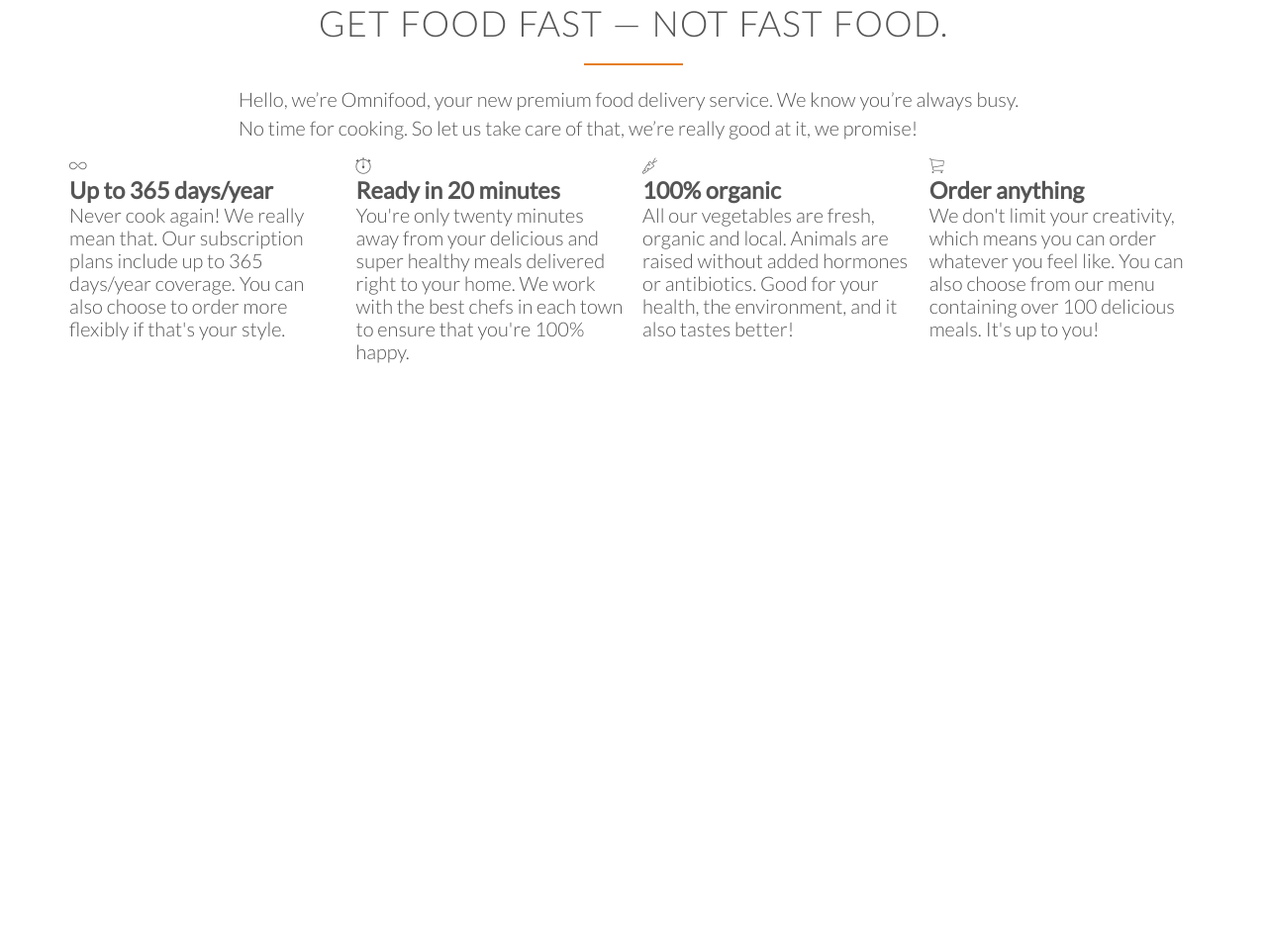
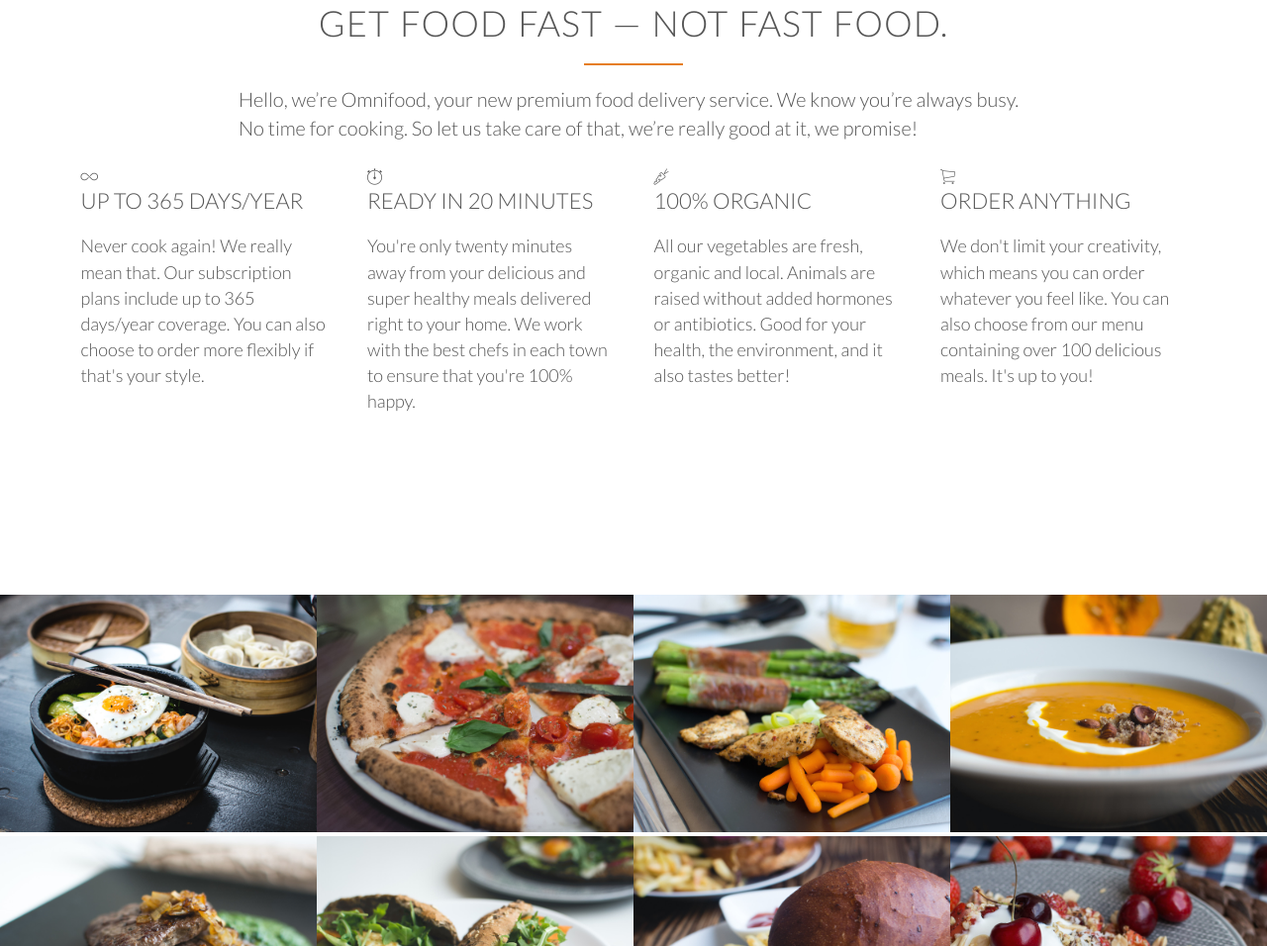
Before and after one commit to iddimsangi/omnifood, a plain HTML site: page index.html in a window 1280 px wide. Shown: the part 877-1833 px from the top of the page at 99% size. Before the commit the page ends 1335 px from the top, so only its background shows below. Drawn offline with Linux system fonts and the light colour scheme; files whose address does not match are found by name.

Commit message:
add meal section and style the photo

```diff
--- a/index.html
+++ b/index.html
@@ -36,27 +36,73 @@
                 </p>
             </div>
             <div class="row">
-                <div class="col span-1-of-4">
+                <div class="col span-1-of-4 box">
                     <i class="ion-ios-infinite-outline"></i>
                     <h3>Up to 365 days/year</h3>
                     <p>Never cook again! We really mean that. Our subscription plans include up to 365 days/year coverage. You can also choose to order more flexibly if that's your style.</p>
                 </div>
-                <div class="col span-1-of-4">
+                <div class="col span-1-of-4 box">
                     <i class="ion-ios-stopwatch-outline"></i>
                     <h3>Ready in 20 minutes</h3>
                     <p>You're only twenty minutes away from your delicious and super healthy meals delivered right to your home. We work with the best chefs in each town to ensure that you're 100% happy.</p>
                 </div>
-                <div class="col span-1-of-4">
+                <div class="col span-1-of-4 box">
                     <i class="ion-ios-nutrition-outline"></i>
                     <h3>100% organic</h3>
                     <p>All our vegetables are fresh, organic and local. Animals are raised without added hormones or antibiotics. Good for your health, the environment, and it also tastes better!</p>
                 </div>
-                <div class="col span-1-of-4">
+                <div class="col span-1-of-4 box">
                     <i class="ion-ios-cart-outline"></i>
                     <h3>Order anything</h3>
                     <p>We don't limit your creativity, which means you can order whatever you feel like. You can also choose from our menu containing over 100 delicious meals. It's up to you!</p>
                 </div>
             </div>
+        </section>
+        <section class="section-meal">
+            <ul class="meal-showcase">
+                <li>
+                    <figure class="meal-photo">
+                        <img src="resources/img/1.jpg" alt="food1">
+                    </figure>
+                </li>
+                <li>
+                    <figure class="meal-photo">
+                        <img src="resources/img/2.jpg" alt="food2">
+                    </figure>
+                </li>
+                <li>
+                    <figure class="meal-photo">
+                        <img src="resources/img/3.jpg" alt="food3">
+                    </figure>
+                </li>
+                <li>
+                    <figure class="meal-photo">
+                        <img src="resources/img/4.jpg" alt="food4">
+                    </figure>
+                </li>
+            </ul>
+             <ul class="meal-showcase">
+                <li>
+                    <figure class="meal-photo">
+                        <img src="resources/img/5.jpg" alt="food5">
+                    </figure>
+                </li>
+                <li>
+                    <figure class="meal-photo">
+                        <img src="resources/img/6.jpg" alt="food6">
+                    </figure>
+                </li>
+                <li>
+                    <figure class="meal-photo">
+                        <img src="resources/img/7.jpg" alt="food7">
+                    </figure>
+                </li>
+                <li>
+                    <figure class="meal-photo">
+                        <img src="resources/img/8.jpg" alt="food8">
+                    </figure>
+                </li>
+            </ul>
         </section>
     </body>
 </html>
--- a/resources/css/style.css
+++ b/resources/css/style.css
@@ -25,7 +25,13 @@ html{
 section{
     padding: 80px 0px;
 }
-
+.box{
+    padding: 1%;
+}
+.box p{
+    font-size: 90%;
+    line-height: 145%;
+}
 /*------------------------------------------------*/
 /*-------------HEADER SECTION-----------------------*/
 /*------------------------------------------------*/
@@ -46,10 +52,10 @@ header{
 /*------------------------------------------------*/
 /*-------------HEADING-----------------------*/
 /*------------------------------------------------*/
-h1,h2{
+h1,h2,h3{
     font-weight: 300;
     text-transform: uppercase;
-    letter-spacing: 1px;
+
 
 }
 h1{
@@ -58,12 +64,14 @@ h1{
     font-size: 240%;
     color: #fff;
     word-spacing: 3px;
+     letter-spacing: 1px;
 }
 h2{
     font-size: 180%;
     text-align: center;
     word-spacing: 2px;
     margin-bottom: 20px;
+     letter-spacing: 1px;
 }
 h2:after{
     display: block;
@@ -73,6 +81,10 @@ h2:after{
     background-color:#e67e22;
     margin: 0 auto;
     margin-top:20px;
+}
+h3{
+    font-size: 110%;
+    margin-bottom: 20px;
 }
 /*------------------------------------------------*/
 /*-------------BUTTONS----------------------------*/
@@ -150,3 +162,22 @@ h2:after{
     width: 70%;
     margin-left: 15%;
 }
+
+.meal-showcase {
+    list-style: none;
+    width: 100%;
+}
+.meal-showcase li{
+    display: block;
+    float: left;
+    width: 25%;
+}
+
+.meal-photo {
+    width: 100%;
+    margin: 0;
+}
+.meal-photo img{
+    width: 100%;
+    height: auto;
+}
```
